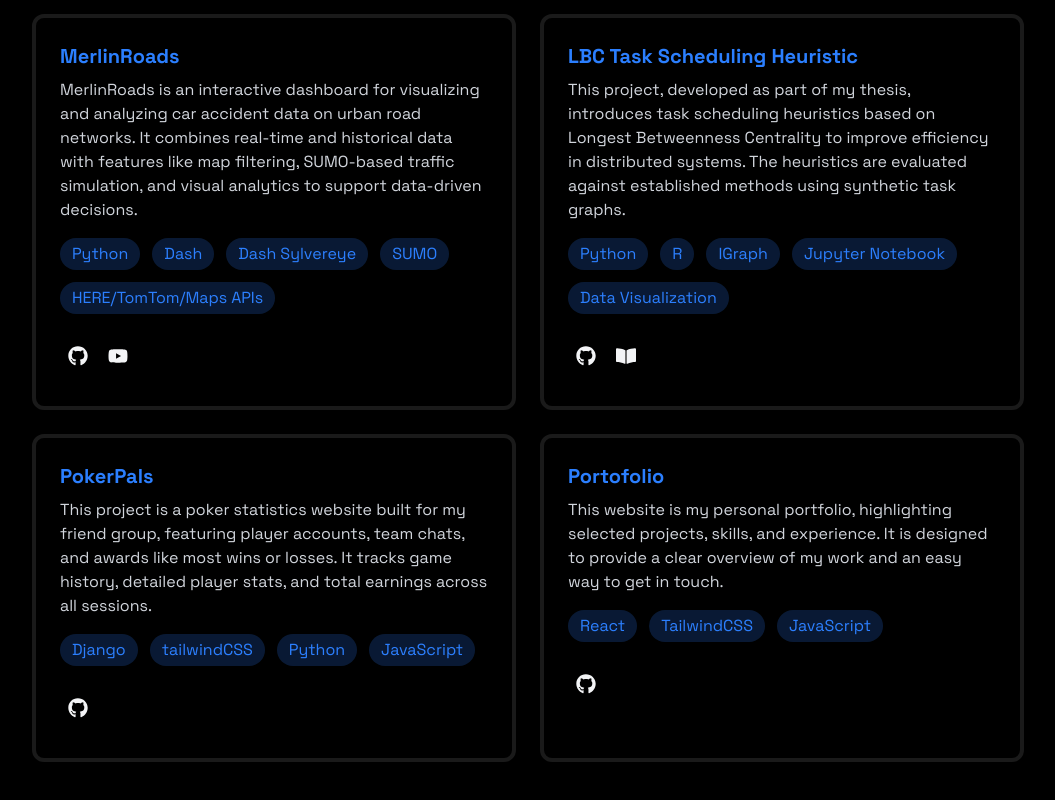
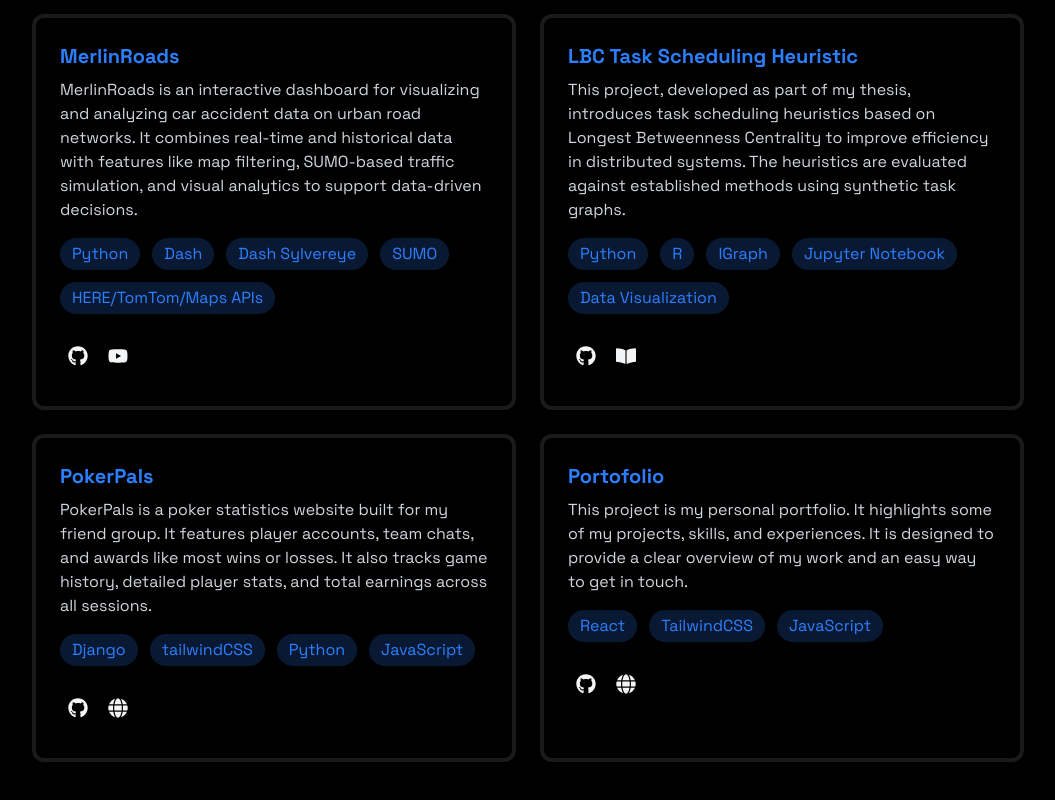
Before and after one commit to Niek-Damink/Portfolio, a React (Vite) app: page / in a window 1280 px wide. Shown: the part 2158-2958 px from the top of the page, without its empty margins (112-1167 px from the left). Built offline with nearby package versions, Linux system fonts and the light colour scheme.

Commit message:
Updated the projects descriptions and links

```diff
--- a/src/components/sections/Projects.jsx
+++ b/src/components/sections/Projects.jsx
@@ -1,10 +1,10 @@
-import { FaYoutube, FaGithub, FaBookOpen} from 'react-icons/fa';
+import { FaYoutube, FaGithub, FaBookOpen, FaGlobe} from 'react-icons/fa';
 
 const projects = [
     {title: "MerlinRoads", technologies:["Python", "Dash", "Dash Sylvereye", "SUMO", "HERE/TomTom/Maps APIs"], links:[{icon:FaGithub, link:"#git"}, {icon:FaYoutube, link:"#youtube"}], description:"MerlinRoads is an interactive dashboard for visualizing and analyzing car accident data on urban road networks. It combines real-time and historical data with features like map filtering, SUMO-based traffic simulation, and visual analytics to support data-driven decisions."},
     {title: "LBC Task Scheduling Heuristic", technologies:["Python", "R", "IGraph", "Jupyter Notebook", "Data Visualization"], links:[{icon:FaGithub, link:"#git"}, {icon:FaBookOpen, link:"#paper"}], description:"This project, developed as part of my thesis, introduces task scheduling heuristics based on Longest Betweenness Centrality to improve efficiency in distributed systems. The heuristics are evaluated against established methods using synthetic task graphs."},
-    {title: "PokerPals", technologies:["Django", "tailwindCSS", "Python", "JavaScript"], links:[{icon:FaGithub, link:"#git"}], description:"This project is a poker statistics website built for my friend group, featuring player accounts, team chats, and awards like most wins or losses. It tracks game history, detailed player stats, and total earnings across all sessions."},
-    {title: "Portofolio", technologies:["React", "TailwindCSS", "JavaScript"], links:[{icon:FaGithub, link:"#git"}], description:"This website is my personal portfolio, highlighting selected projects, skills, and experience. It is designed to provide a clear overview of my work and an easy way to get in touch."}
+    {title: "PokerPals", technologies:["Django", "tailwindCSS", "Python", "JavaScript"], links:[{icon:FaGithub, link:"#git"}, {icon:FaGlobe, link:"#site"}], description:"PokerPals is a poker statistics website built for my friend group. It features player accounts, team chats, and awards like most wins or losses. It also tracks game history, detailed player stats, and total earnings across all sessions."},
+    {title: "Portofolio", technologies:["React", "TailwindCSS", "JavaScript"], links:[{icon:FaGithub, link:"#git"}, {icon:FaGlobe, link:"#site"}], description:"This project is my personal portfolio. It highlights some of my projects, skills, and experiences. It is designed to provide a clear overview of my work and an easy way to get in touch."}
 ]
 
 export const Projects = () => {
```
